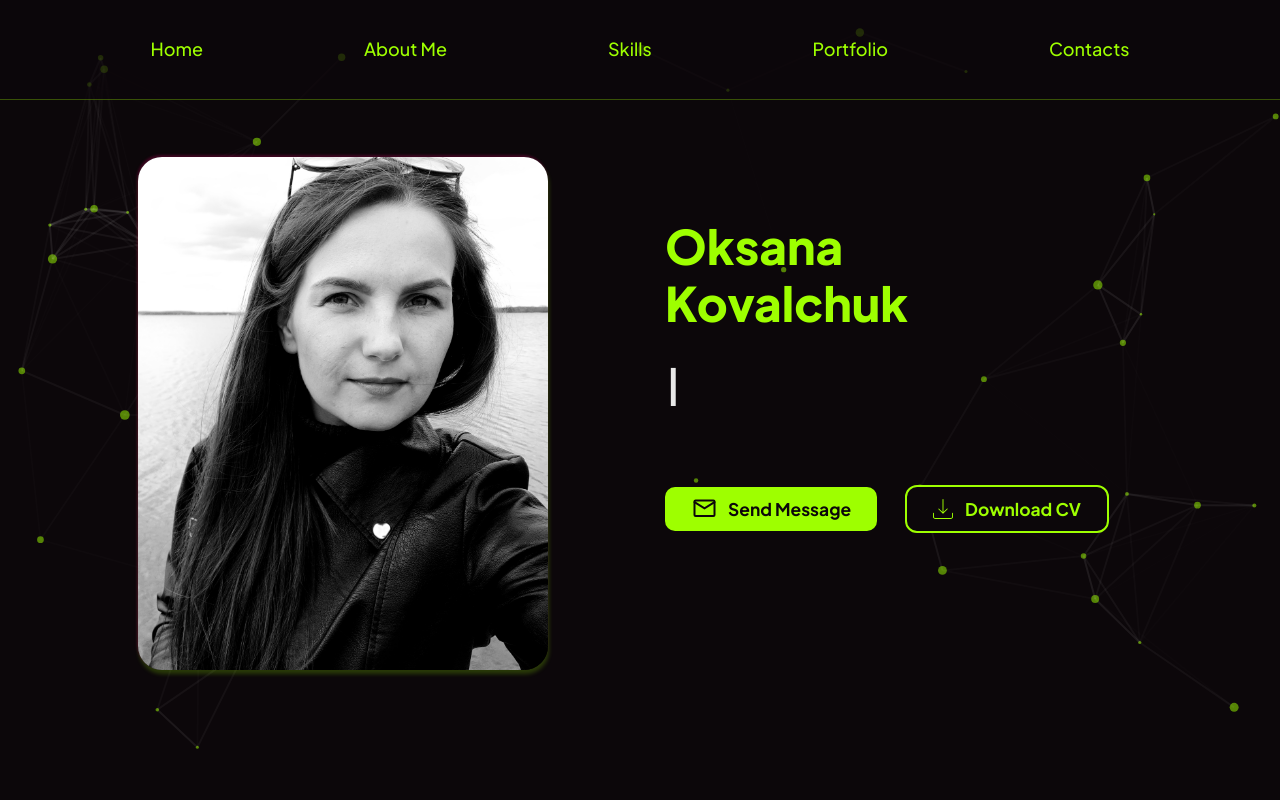
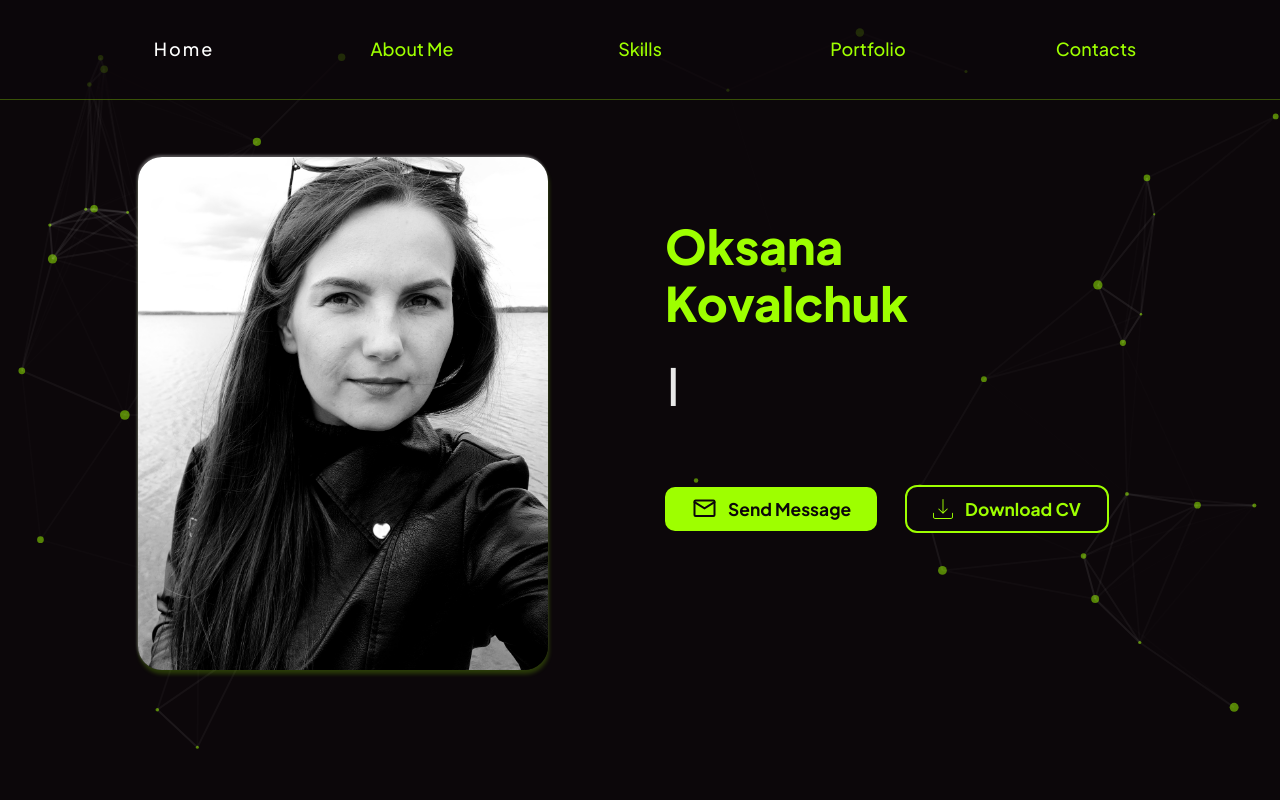
Before and after one commit to oksivasilinka/portfolio, a React app: page / in a window 1280 px wide. Shown: the top 800 px of the page. Built offline with nearby package versions, Linux system fonts and the light colour scheme.

Commit message:
add transition

```diff
--- a/src/components/button/button.ts
+++ b/src/components/button/button.ts
@@ -33,7 +33,8 @@ export const Button = styled.button<Props>`
       }
     `}
   &:hover {
-    transform: scale(1.15);
+    transform: scale(1.1);
     box-shadow: ${theme.shadow.main};
+    transition: ${theme.animations.transitions};
   }
 `
--- a/src/components/field/field.tsx
+++ b/src/components/field/field.tsx
@@ -22,6 +22,12 @@ const StyledField = styled.input`
   width: calc(100% - 22px);
   padding: 10px 10px;
   border-radius: 10px;
+  &:hover,
+  &:active {
+    background-color: ${theme.colors.primaryBg};
+
+    transition: ${theme.animations.transitions};
+  }
 
   &::placeholder {
     opacity: 0;
@@ -47,7 +53,7 @@ const FieldWrapper = styled.div`
     left: 10px;
     bottom: 10px;
     opacity: 0.6;
-    transition: 0.3s;
+    transition: ${theme.animations.transitions};
 
     ${font({ max: 16, min: 14, weight: 300 })};
   }
--- a/src/components/go-top-button/go-top-button.tsx
+++ b/src/components/go-top-button/go-top-button.tsx
@@ -42,6 +42,6 @@ const StyledGoTopButton = styled.button`
 
   &:hover {
     scale: 1.2;
-    transition: 1s;
+    transition: ${theme.animations.transitions};
   }
 `
--- a/src/components/particle/particle.tsx
+++ b/src/components/particle/particle.tsx
@@ -28,7 +28,7 @@ export const Particle = () => {
             },
             onHover: {
               enable: true,
-              mode: 'attract',
+              mode: 'bounce',
             },
             resize: true,
           },
--- a/src/layout/header/header-menu/header-menu_styles.ts
+++ b/src/layout/header/header-menu/header-menu_styles.ts
@@ -12,7 +12,6 @@ const MobileNav = styled.nav`
   width: 100%;
   height: 70px;
   position: relative;
-  display: none;
 
   @media ${theme.media.tablet} {
     display: block;
@@ -27,13 +26,19 @@ const MenuPopup = styled.div<{ isOpen: boolean }>`
   right: 0;
   bottom: 0;
   z-index: 999;
-  display: none;
+  display: flex;
+  align-items: center;
+  justify-content: center;
+  transform: translateY(-100%);
+  transition: ${theme.animations.transitions};
   ${(props) =>
     props.isOpen &&
     css<{ isOpen: boolean }>`
       display: flex;
       justify-content: center;
       align-items: center;
+      transform: translateY(0);
+      transition: 0.5s ease-in-out;
     `}
 `
 
@@ -41,6 +46,10 @@ const NavList = styled.ul`
   padding: 40px 0;
   display: flex;
   justify-content: space-around;
+  li {
+    width: 200px;
+    text-align: center;
+  }
   @media screen and (orientation: landscape) and (max-width: 1100px) {
     padding: 20px 0;
   }
@@ -59,8 +68,10 @@ const NavLink = styled(Link)`
   font-weight: 500;
 
   &:hover,
-  &:active {
+  &.active {
     color: ${theme.colors.font};
+    letter-spacing: 2px;
+    transition: ${theme.animations.transitions};
   }
 `
 
--- a/src/layout/header/header-menu/menu/menu.tsx
+++ b/src/layout/header/header-menu/menu/menu.tsx
@@ -15,7 +15,7 @@ export const Menu = ({ menuItems, onItemClick }: Props) => {
           <S.NavLink
             to={`${item.href}`}
             smooth={true}
-            activeClass={'active'}
+            activeClass="active"
             spy={true}
             offset={-100}
             onClick={onItemClick}
--- a/src/layout/sections/contacts/social-icons/social-icons_styles.ts
+++ b/src/layout/sections/contacts/social-icons/social-icons_styles.ts
@@ -14,6 +14,7 @@ const IconsList = styled.ul`
 const Icon = styled.li`
   &:hover {
     transform: scale(1.2);
+    transition: ${theme.animations.transitions};
   }
 `
 
@@ -22,6 +23,7 @@ const Link = styled.a`
 
   &:hover {
     color: ${theme.colors.font};
+    transition: ${theme.animations.transitions};
   }
 `
 export const S = { Icon, IconsList, Link }
--- a/src/layout/sections/portfolio/project/project_styles.ts
+++ b/src/layout/sections/portfolio/project/project_styles.ts
@@ -46,6 +46,7 @@ const ImageWrapper = styled.div`
   &:hover {
     &::before {
       opacity: 1;
+      transition: ${theme.animations.transitions};
     }
 
     ${ButtonWrapper} {
@@ -93,6 +94,10 @@ const Link = styled.a`
   bottom: 20px;
   left: 20px;
   ${font({ color: theme.colors.accent, max: 16, min: 14 })};
+  &:hover {
+    letter-spacing: 2px;
+    transition: ${theme.animations.transitions};
+  }
 `
 
 export const S = { Project, ImageWrapper, Photo, ButtonWrapper, Title, Description, InfoWrapper, Link }
--- a/src/styles/theme.tsx
+++ b/src/styles/theme.tsx
@@ -6,11 +6,13 @@ export const theme = {
     font: '#FFFFFF',
   },
   shadow: {
-    main: '-1px -2px 2.6px 0px rgba(189, 6, 94, 0.31), 1px 4px 4px 0px rgba(158, 255, 0, 0.21)',
-    second: '-8px -10px 20px 3px rgba(255, 255,255, 0.31), 5px 5px 10px 1px rgba(158, 255, 0, 0.21)',
+    main: '-1px -2px 2.6px 0px rgba(255, 255, 255, 0.31), 1px 4px 4px 0px rgba(158, 255, 0, 0.21)',
   },
   media: {
     tablet: 'screen and (max-width: 768px)',
     mobile: 'screen and (max-width: 576px)',
   },
+  animations: {
+    transitions: '0.3s ease-in-out',
+  },
 }
```
